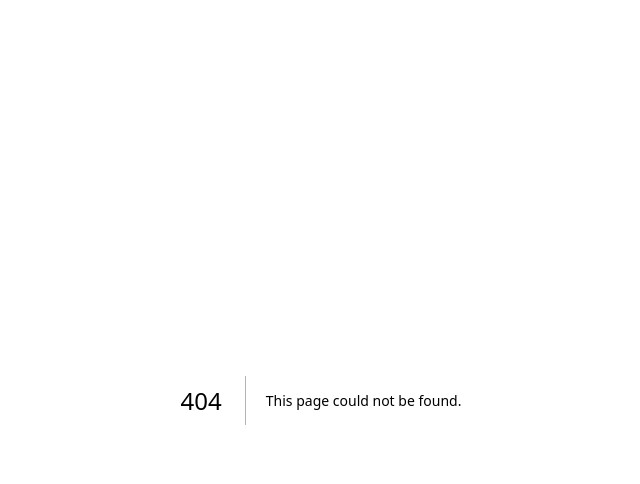
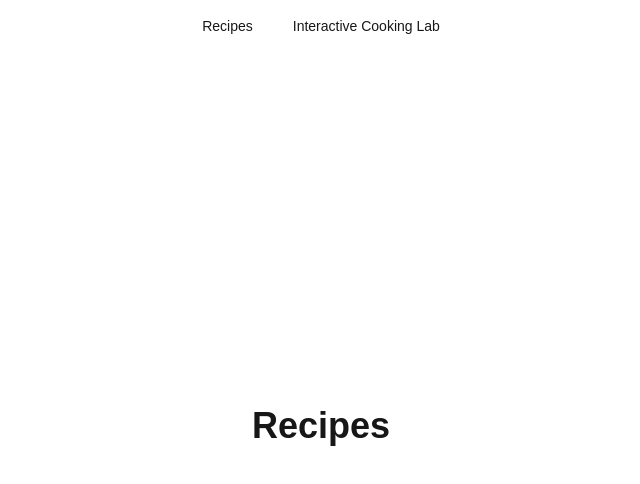
Before and after one commit to sydneytsai/burnt-to-perfection, a Next.js app: page /recipes in a window 1280 px wide. Before the commit this address had no page. Shown: the top 484 px of the page, without its empty margins (319-959 px from the left). Built offline with nearby package versions, Linux system fonts and the light colour scheme.

Commit message:
new recipes page

```diff
--- /dev/null
+++ b/app/recipes/page.tsx
@@ -0,0 +1,17 @@
+"use client";  // Marking this as a client-side component
+
+import Navbar from "@/components/Navbar";
+import { useState } from "react";
+import Link from "next/link";
+
+export default function Recipes() {
+  return (
+    <main className="min-h-screen flex flex-col">
+      <Navbar />
+
+      <section className="flex-grow flex flex-col items-center justify-center text-center space-y-6">
+        <h1 className="text-4xl font-bold">Recipes</h1>
+      </section>
+      </main>
+  )
+}
```
